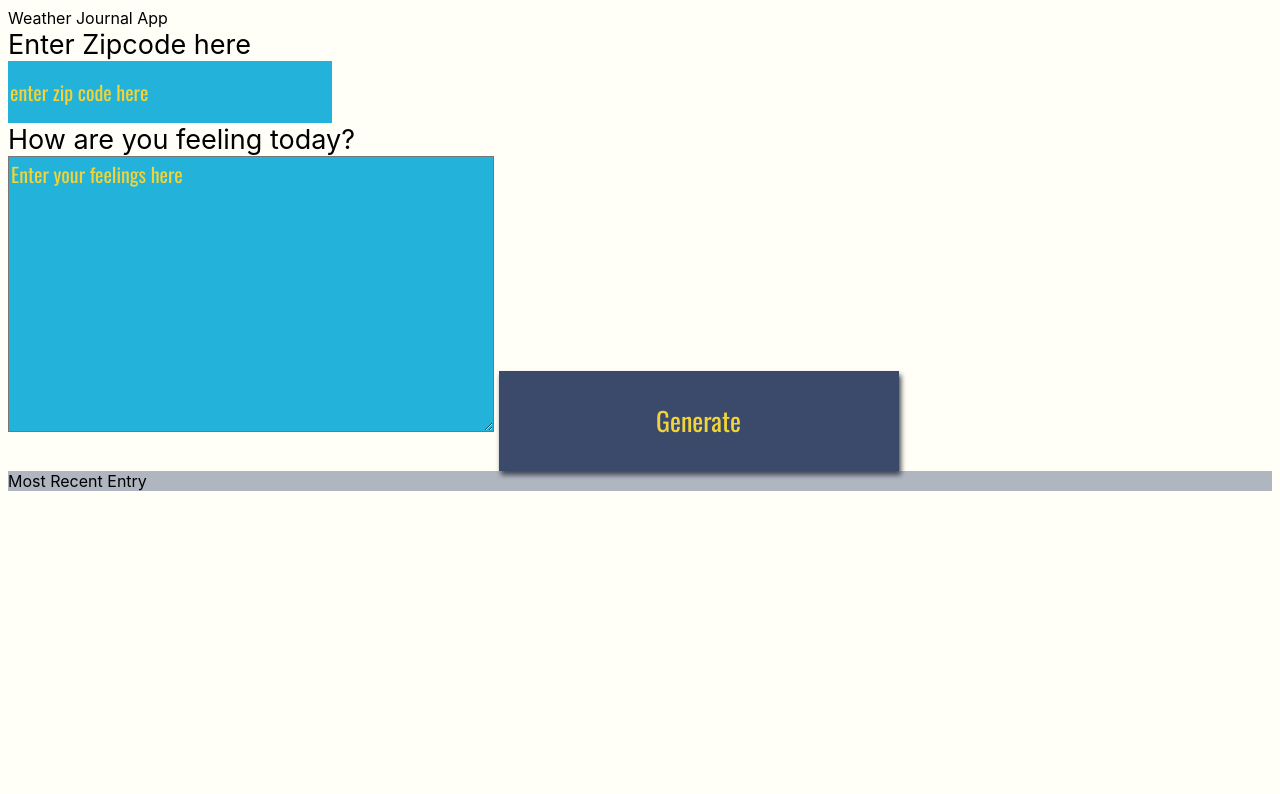
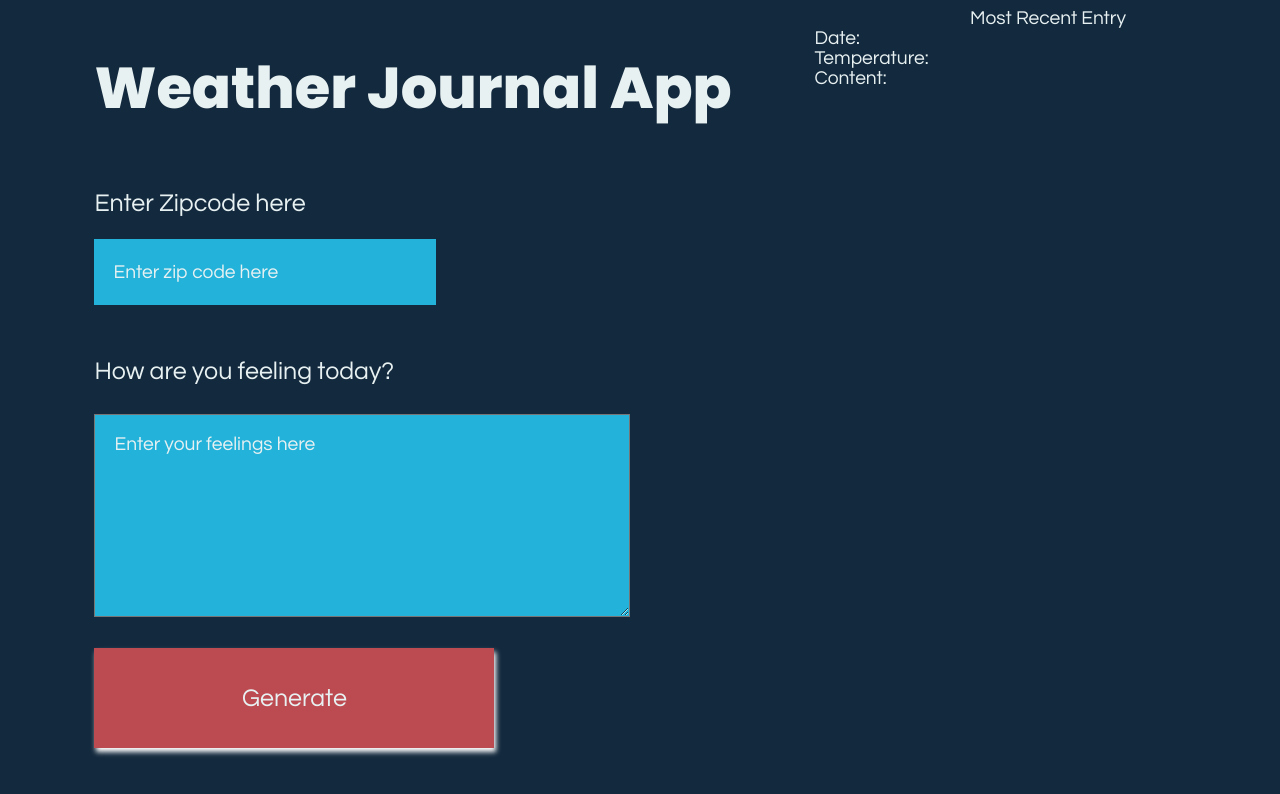
Before and after one commit to dyane91/udacity-weatherapp, a website: page website/index.html in a window 1280 px wide. Drawn offline with nearby package versions, Linux system fonts and the light colour scheme; a web font is replaced by a local one.

Commit message:
change ui style

```diff
--- a/website/index.html
+++ b/website/index.html
@@ -3,29 +3,32 @@
 <head>
 <meta charset="UTF-8">
 <title>Weather Journal</title>
-<link href="https://fonts.googleapis.com/css?family=Oswald:400,600,700|Ranga:400,700&display=swap" rel="stylesheet">
-<link rel="stylesheet" href="style.css">
+<link href="https://fonts.googleapis.com/css2?family=Poppins:wght@800&family=Questrial&display=swap" rel="stylesheet"><link rel="stylesheet" href="style.css">
 </head>
  <body>
 <div id = "app">
-  <div class ="holder headline">
+  <div id="left-content">
+    <div class ="headline">
       Weather Journal App
     </div>
-  <div class ="holder zip">
+    <div class ="zip">
       <label for="zip">Enter Zipcode here</label>
-    <input type="text" id="zip" placeholder="enter zip code here">
+      <input type="text" id="zip" placeholder="Enter zip code here">
     </div>
-  <div class ="holder feel">
+    <div class ="feel">
       <label for="feelings">How are you feeling today?</label>
       <textarea class= "myInput" id="feelings" placeholder="Enter your feelings here" rows="9" cols="50"></textarea>
+    </div>
     <button id="generate" type = "submit"> Generate </button>
   </div>
-  <div class ="holder entry">
+  <div id="right-content">
+    <div class ="holder entry" id="entries">
       <div class = "title">Most Recent Entry</div>
       <div id = "entryHolder">
-    <div id = "date"></div>
-    <div id = "temp"></div>
-    <div id = "content"></div>
+        <div id = "date">Date: </div>
+        <div id = "temp">Temperature: </div>
+        <div id = "content">Content: </div>
+      </div>
     </div>
   </div>
 </div>
--- a/website/style.css
+++ b/website/style.css
@@ -1,21 +1,63 @@
 body{
-    background: #fffff8;
-    font-family: -apple-system, BlinkMacSystemFont, sans-serif;
+    background: #13293D;
+    max-height: 100vh;
 }
 
 #app{
-    /* display: grid;
-    grid-auto-rows: minmax(150px, auto);
-    /* grid-template-columns:  */
-    /* height:100vh;
-    background: #f23557;
-    color: #f0d43a;
+    display: grid;
+    padding-left: 5em;
+    /* grid-auto-rows: 10% 20% 70%; */
+    grid-template-columns: 60% 40%;
+    height:100vh;
+    /* background: #f23557; */
+    color: #E8F1F2;
     justify-content: center;
     grid-gap: 1em;
-    font-size: 20px;
-    font-family: 'Oswald', sans-serif; */
+    font-size: 1.2em;
+    font-family: 'Questrial', sans-serif;
+}
+
+#left-content {
+    display: grid;
+    grid-template-rows: 1fr 1fr 2fr 1fr;
+    grid-template-columns: 100%;
+    grid-template-areas:
+        'headline'
+        'zipcode'
+        'feeling'
+        'button';
+}
+/*
+#right-content {
+    display: grid;
+    grid-template-rows: 25% 50% 25%;
+    grid-template-columns: 100%;
+    grid-template-areas:
+        ''
+        'entries'
+        '';
+} */
+
+.headline {
+    grid-area: headline;
+    font-family: 'Poppins', sans-serif;
+    font-size: 3em;
+    display: flex;
+    align-items: center;
+}
+
+.zip {
+    grid-area: zipcode;
     display: flex;
     flex-direction: column;
+    justify-content: space-evenly;
+}
+
+.feel {
+    grid-area: feeling;
+    display: flex;
+    flex-direction: column;
+    justify-content: space-evenly;
 }
 
 .holder{
@@ -23,7 +65,7 @@ body{
 }
 
 .entry{
-    background: rgba(59, 74, 107, .4);
+    /* background: rgba(59, 74, 107, .4); */
 }
 
 #entryHolder{
@@ -46,45 +88,58 @@ body{
 
 }
 .title{
+    text-align: center;
 
 }
 
 /*  Basic Styling To Override Default For Basic HTML Elements */
 label{
     display:block;
-    font-size: 27px;
+    font-size: 1.3em;
+    /* padding-bottom: 1em; */
 }
 
 input{
     display:block;
-    height: 60px;
+    height: 8vh;
     width: 320px;
     background:#22b2da;
-    color: #f0d43a;
-    font-size: 20px;
-    font-family: 'Oswald', sans-serif;
+    color: #E8F1F2;
+    font-size: 1em;
+    font-family: 'Questrial', sans-serif;
     border: none;
+    padding-left: 1em;
 }
 
 button{
+    grid-area: button;
     width: 400px;
     height: 100px;
-    background: #3b4a6b;
-    color: #f0d43a;
-    font-size: 26px;
-    font-family: 'Oswald', sans-serif;
+    background: #BC4B51;
+    color: #E8F1F2;
+    font-size: 1.3em;
+    font-family: 'Questrial', sans-serif;
     border: none;
-    box-shadow: 2px 4px 5px #444;
+    box-shadow: 2px 4px 5px rgb(255, 254, 254);
 }
+
+button:hover {
+    cursor: pointer;
+}
+
 h1{
     font-size: 36px;
 }
 
 textarea{
     background:#22b2da;
-    color: #f0d43a;
-    font-size: 20px;
-    font-family: 'Oswald', sans-serif;
+    color: #E8F1F2;
+    width: 40vw;
+    font-size: 1em;
+    font-family: 'Questrial', sans-serif;
+    padding-left: 1em;
+    padding-top: 1em;
+
 }
 /* Reset style for HTML element on active to have no border*/
 input:focus,
@@ -95,9 +150,8 @@ button:focus {
 }
 /* Style for Placeholder Text*/
 ::placeholder { /* Firefox, Chrome, Opera */
-    color: #f0d43a;
-    font-family: 'Oswald', sans-serif;
-
+    color: #E8F1F2;
+    font-family: 'Questrial', sans-serif;
 }
 
 :-ms-input-placeholder { /* Internet Explorer 10-11 */
```
Also changed, not shown: images/sky.jpeg (added). Lines whose indentation alone changed are shown as unchanged.
